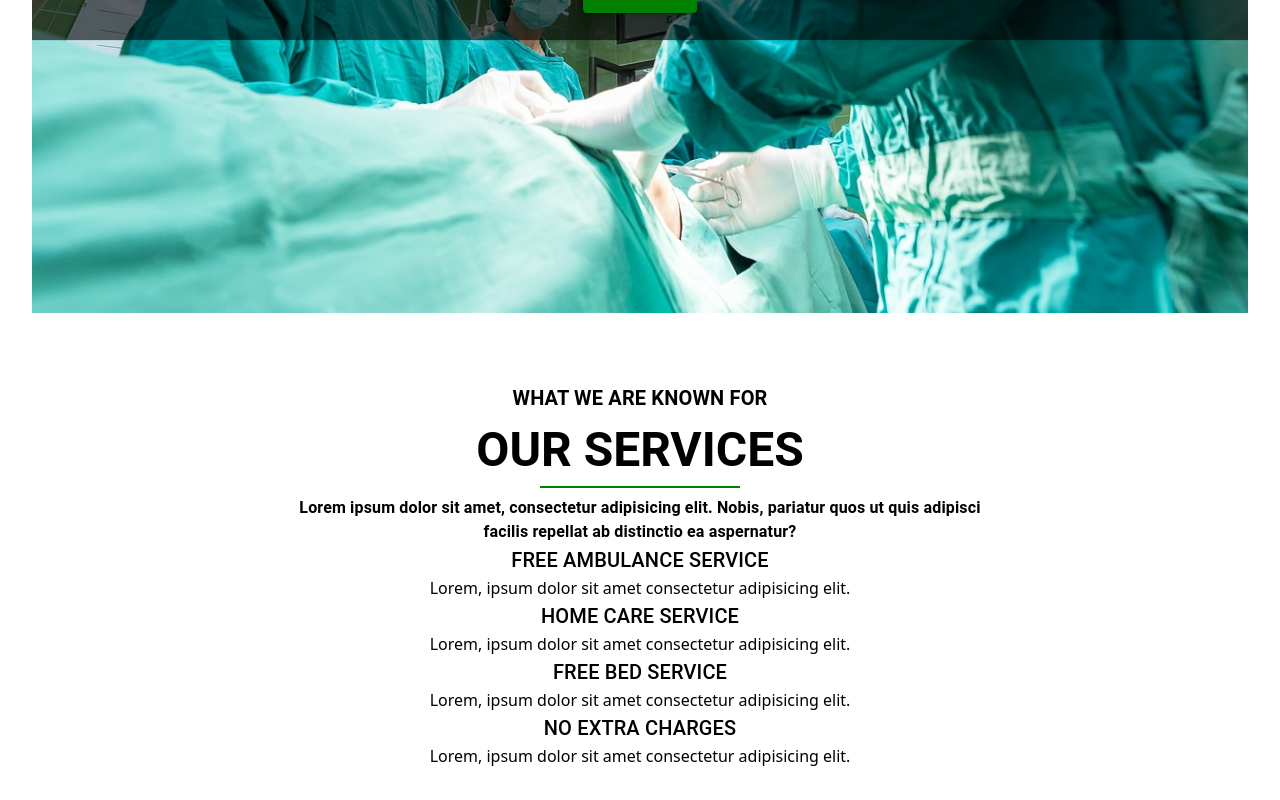
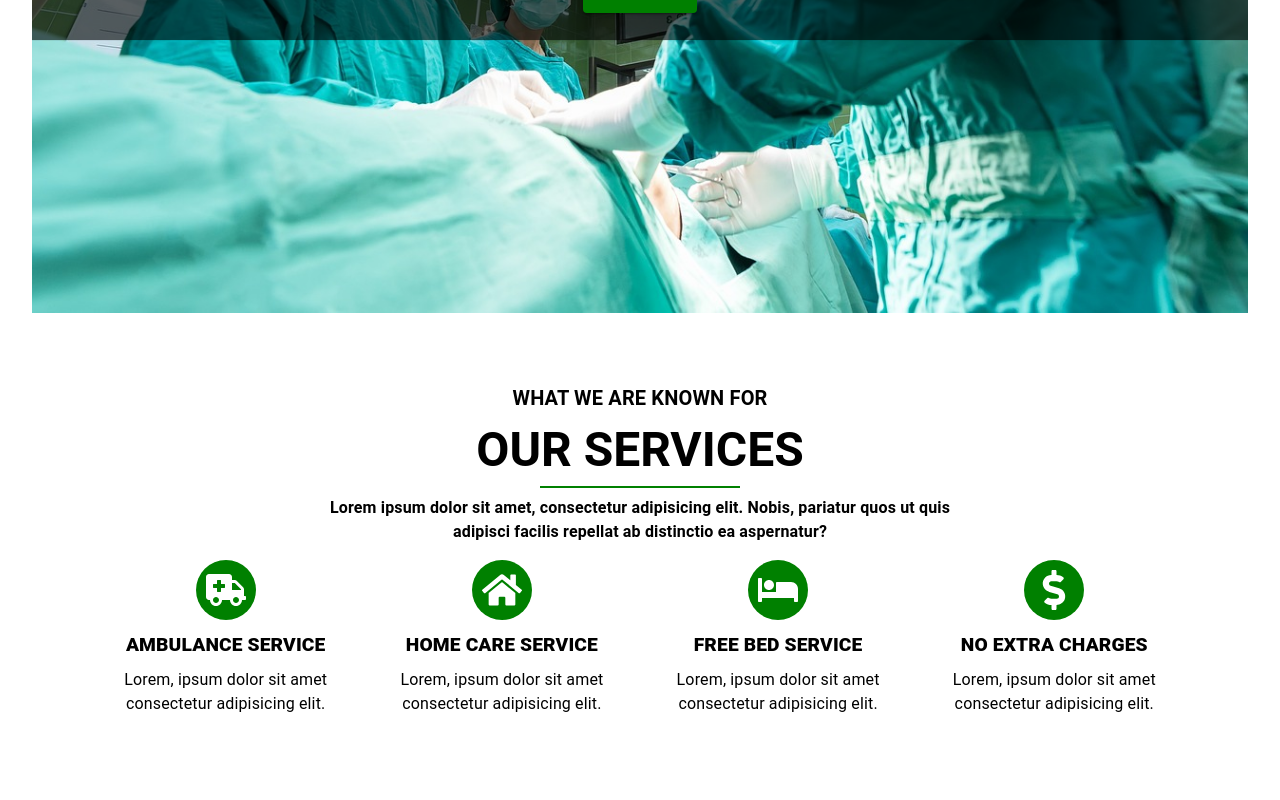
Before and after one commit to Rahuljangir7/index1406, a React (Vite) app in the folder react/hospital/: page / in a window 1280 px wide. Shown: the part 522-1322 px from the top of the page. After the commit the page ends 1286 px from the top, so only its background shows below. Built offline with nearby package versions, Linux system fonts and the light colour scheme.

Commit message:
update all files

```diff
--- a/react/hospital/src/App.jsx
+++ b/react/hospital/src/App.jsx
@@ -1,3 +1,4 @@
+import { Container } from "@mui/material";
 import "./App.css";
 import Cart from "./component/Cart";
 import Heading from "./component/Heading";
@@ -10,17 +11,20 @@ function App() {
     <>
       <Navbar />
       <Hero />
-      <div>
-
+      <Container maxWidth>
         {data.map((item) => {
           return (
             <>
-            <Heading head3={item.title} head5={item.heading} para={item.des} />
+              <Heading
+                head3={item.title}
+                head5={item.heading}
+                para={item.des}
+              />
             </>
           );
         })}
-      <Cart/>
-      </div>
+        <Cart />
+      </Container>
     </>
   );
 }
--- a/react/hospital/src/component/Cart.jsx
+++ b/react/hospital/src/component/Cart.jsx
@@ -1,24 +1,80 @@
-import { Container, Typography } from '@mui/material'
-import React from 'react'
-import { cart } from '../data'
+import { Container, Typography } from "@mui/material";
+import React from "react";
+import { cart1 } from "../data";
+import { FaAmbulance, FaHome, FaBed, FaDollarSign } from "react-icons/fa";
 
 const Cart = () => {
+  const getIconComponent = (icon) => {
+    switch (icon) {
+      case "FaAmbulance":
+        return <FaAmbulance />;
+      case "FaHome":
+        return <FaHome />;
+      case "FaBed":
+        return <FaBed />;
+      case "FaDollarSign":
+        return <FaDollarSign />;
+      default:
+        return null;
+    }
+  };
+
   return (
     <>
-    <Container>
-        {cart.map((carts)=>{
-            return (
-                <>
-                <Typography variant='circle'>{carts.icon}</Typography>
-                <Typography variant='h6'>{carts.heading}</Typography>
-                <Typography variant='p'>{carts.des}</Typography>
-                </>
-            )
+      <Container
+        maxWidth
+        sx={{
+          margin: "0 !important",
+          display: "flex",
+          justifyContent: "space-around",
+          gap: "20px",
+          padding: "0px calc(1rem + 2vw) !important",
+        }}
+      >
+        {cart1.map((carts) => {
+          return (
+            <>
+              <Container
+                sx={{
+                  width: "25%",
+                  padding: "16px 0 !important",
+                  display: "flex",
+                  flexDirection: "column",
+                  alignItems: "center",
+                  textAlign: "center",
+                }}
+              >
+                {/* Render Icon */}
+                <div
+                  style={{
+                    fontSize: "40px",
+                    marginBottom: "10px",
+                    color: "white",
+                    padding: "10px",
+                    background: "green",
+                    borderRadius: "50%",
+                  }}
+                >
+                  {getIconComponent(carts.icon)}
+                </div>
+                <Typography
+                  variant="h6"
+                  sx={{
+                    fontWeight: "1000",
+                    fontSize: "calc(0.4rem + 1vw)",
+                    marginBottom: "8px",
+                  }}
+                >
+                  {carts.heading}
+                </Typography>
+                <Typography variant="body1">{carts.des}</Typography>
+              </Container>
+            </>
+          );
         })}
-    </Container>
+      </Container>
+    </>
+  );
+};
 
-    </>
-  )
-}
-
-export default Cart
+export default Cart;
--- a/react/hospital/src/data.js
+++ b/react/hospital/src/data.js
@@ -8,24 +8,24 @@ export const data = [
   },
 ];
 
-export const cart = [
+export const cart1 = [
   {
-    icon: "",
-    heading: "FREE AMBULANCE SERVICE",
+    icon: "FaAmbulance",
+    heading: "AMBULANCE SERVICE",
     des: "Lorem, ipsum dolor sit amet consectetur adipisicing elit.",
   },
   {
-    icon: "",
+    icon: "FaHome",
     heading: "HOME CARE SERVICE",
     des: "Lorem, ipsum dolor sit amet consectetur adipisicing elit.",
   },
   {
-    icon: "",
+    icon: "FaBed",
     heading: "FREE BED SERVICE",
     des: "Lorem, ipsum dolor sit amet consectetur adipisicing elit.",
   },
   {
-    icon: "",
+    icon: "FaDollarSign",
     heading: "NO EXTRA CHARGES",
     des: "Lorem, ipsum dolor sit amet consectetur adipisicing elit.",
   },
```
Lines whose indentation alone changed are shown as unchanged.
